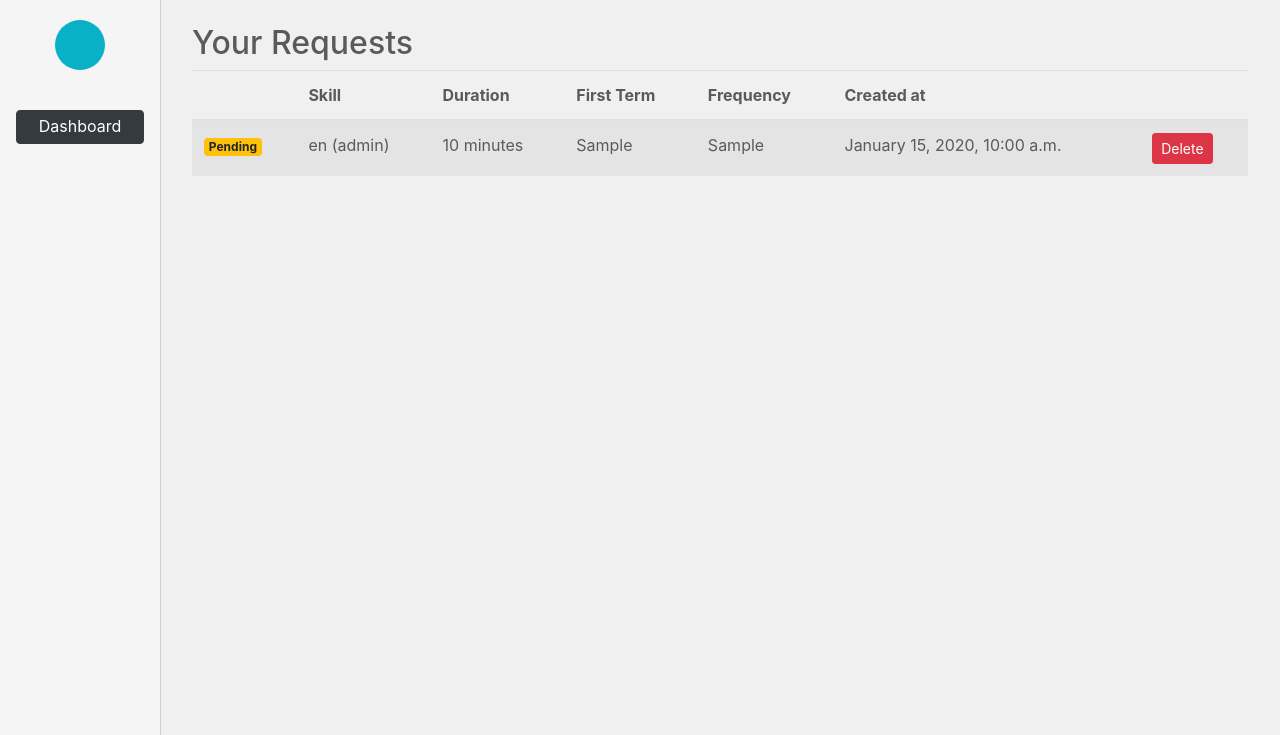
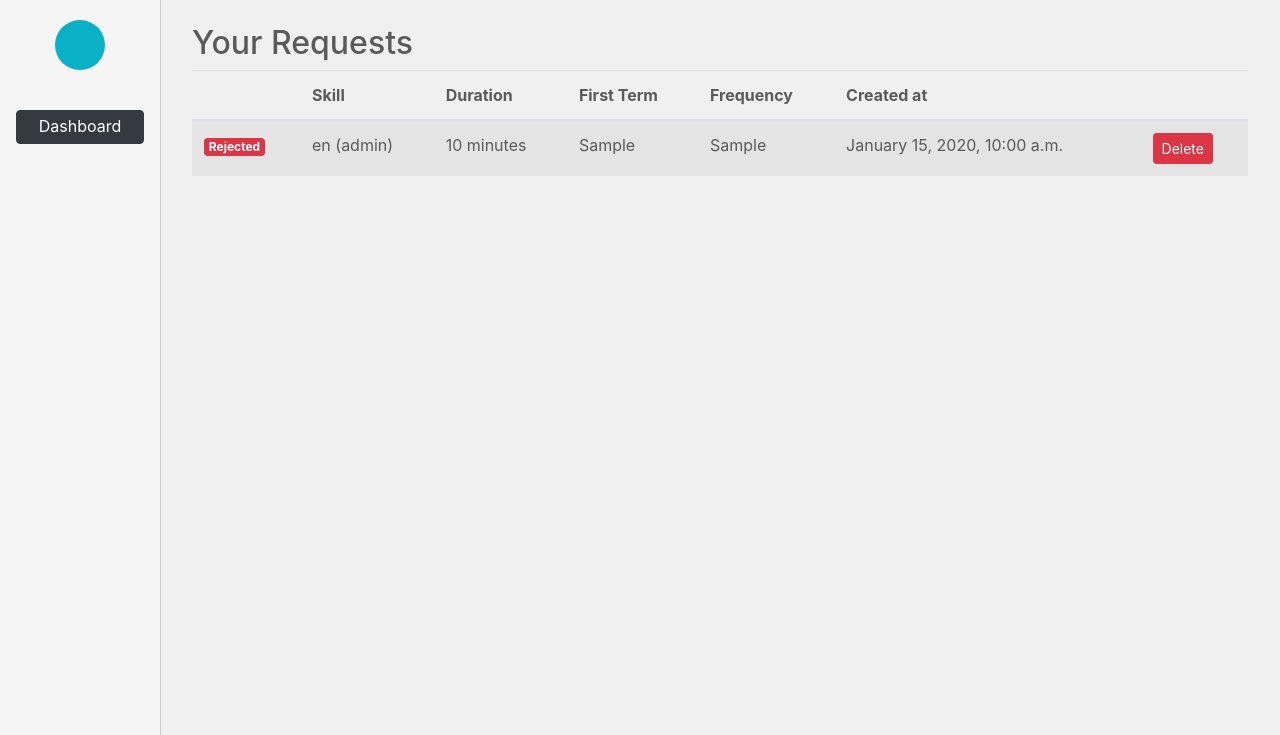
Before and after one commit to jd-paul/project-dragonfly, a Django app: template tutorials/templates/student/your_requests.html in a window 1280 px wide. Shown: the top 735 px of the page. Run offline with Django 3.2, Linux system fonts and the light colour scheme; the template is opened without the code that fills it: most values are stand-ins (such as "Sample title", 1, 10 or a date in 2020); some libraries are stand-ins or nearby versions.

Commit message:
fix your_requests.html flagging logic

```diff
--- a/tutorials/templates/student/your_requests.html
+++ b/tutorials/templates/student/your_requests.html
@@ -90,10 +90,12 @@
                         {% for student_request in student_requests %}
                         <tr>
                             <td>
-                                {% if not student_request.is_accepted %}
+                                {% if student_request.status == 'pending' %}
                                     <span class="badge badge-warning">Pending</span>
+                                {% elif not student_request.status == 'rejected' %}
+                                    <span class="badge badge-danger">Rejected</span>
                                 {% else %}
-                                    <span class="badge badge-success">Accepted</span>
+                                    <span class="badge badge-success">Approved</span>
                                 {% endif %}
                             </td>
                             <td>{{ student_request.skill.language }} ({{ student_request.skill.get_level_display }})</td>
@@ -102,7 +104,7 @@
                             <td>{{ student_request.get_frequency_display }}</td>
                             <td>{{ student_request.created_at|date:"F j, Y, g:i a" }}</td>
                             <td>
-                                {% if not student_request.is_accepted %}
+                                {% if not student_request.status == 'pending' %}
                                     <form method="post" action="{% url 'delete_your_request' student_request.id %}">
                                         {% csrf_token %}
                                         <button type="submit" class="btn btn-danger btn-sm" onclick="return confirm('Are you sure you want to delete this request?');">Delete</button>
```
